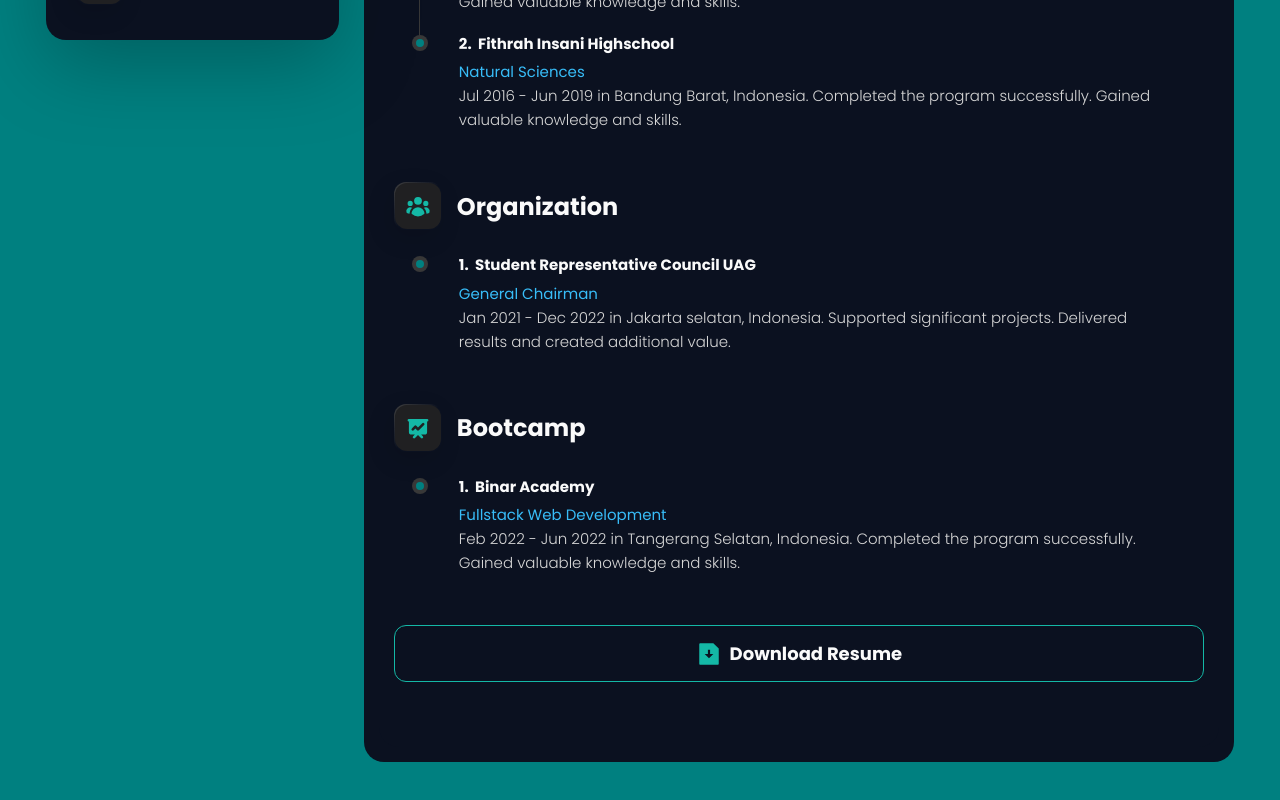
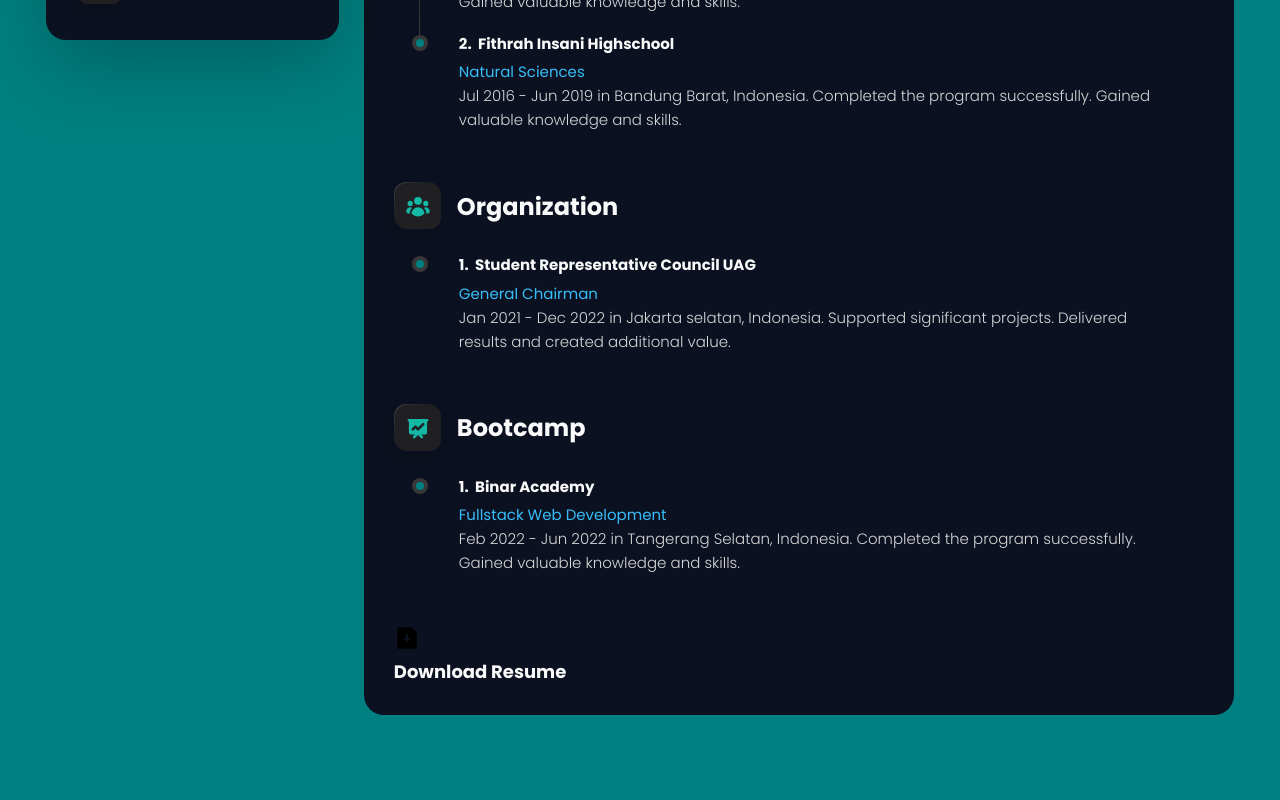
Before and after one commit to nafis-cc/nafis-portofolio, a React (Vite) app: page /resume in a window 1280 px wide. Shown: the part 646-1446 px from the top of the page. After the commit the page ends 1406 px from the top, so only its background shows below. Built offline with nearby package versions, Linux system fonts and the light colour scheme.

Commit message:
mod: edit btn resume

```diff
--- a/src/views/pages/resume.jsx
+++ b/src/views/pages/resume.jsx
@@ -136,13 +136,10 @@ function Resume({ ICON_SIZE = 26 }) {
         <ol className="timeline-list">{renderTimeline(reversedLearns, showAllLearns, "learns")}</ol>
       </div>
 
-      {/* Download Resume */}
-      <div className="timeline">
-        <button className="btn-resume" onClick={handleOpenResume}>
-          <RiFileDownloadFill size={ICON_SIZE} />
-          <h4 className="h4">Download Resume</h4>
-        </button>
-      </div>
+      <button className="btn-resume" onClick={handleOpenResume}>
+        <RiFileDownloadFill size={ICON_SIZE} />
+        <h4 className="h4">Download Resume</h4>
+      </button>
     </section>
   );
 }
```
